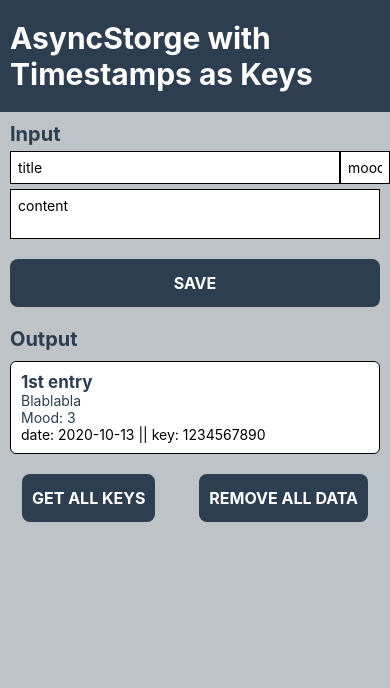
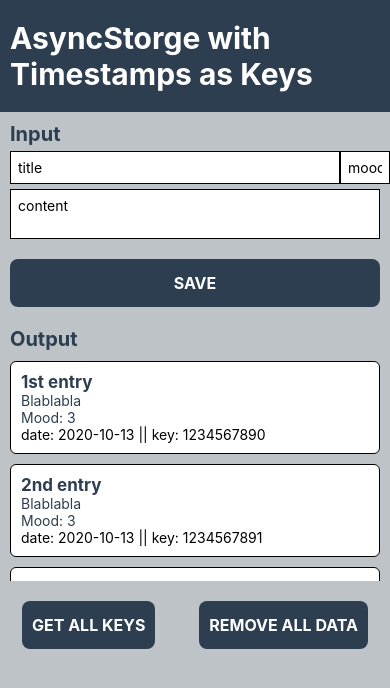
Before and after one commit to anneKoethke/AsyncStoreWithTimestampKey, a React Native app: screen / in a window 390 px wide. Shown: the top 688 px of the page. Built offline with nearby package versions, Linux system fonts and the light colour scheme.

Commit message:
added data, changed flatlist display and a comment

```diff
--- a/App.js
+++ b/App.js
@@ -25,11 +25,9 @@ export default function App() {
     getDataFromAsyncStore();
   }, [])
 
-  // reset all data in App initially
+  // reset all (user's and auto-gen) data shown in App initially
   const initialReset = () => {
-    // user inputs
     resetUserInput();
-    // auto-generated
     resetAutoGeneratedInput();
   }
 
@@ -45,7 +43,10 @@ export default function App() {
     setDate("");
     setKey("");
     setEntries([
-      { title: "1st entry", content: "Blablabla", mood: "3", date: "2020-10-13", key:"1234567890"}
+      { title: "1st entry", content: "Blablabla", mood: "3", date: "2020-10-13", key:"1234567890" },
+      { title: "2nd entry", content: "Blablabla", mood: "3", date: "2020-10-13", key:"1234567891" },
+      { title: "3rd entry", content: "Blablabla", mood: "3", date: "2020-10-13", key:"1234567892" },
+      { title: "4th entry", content: "Blablabla", mood: "3", date: "2020-10-13", key:"1234567893" }
     ]);
   }
 
@@ -81,7 +82,6 @@ export default function App() {
 
   return (
     <SafeAreaView style={globalStyles.container}>
-      <View>
       <StatusBar style="auto" />
 
       <Text style={globalStyles.titleText}>AsyncStorge with Timestamps as Keys</Text>
@@ -97,10 +97,14 @@ export default function App() {
       <View style={globalStyles.innerContainer}>
         <Text style={globalStyles.h1}>Output</Text>
         <FlatList
+          style={globalStyles.flatlist}
           data={entries}
           renderItem={({item}) => (
             <TouchableOpacity onPress={() => removeEntryFromView(item.key)}>
-                <Card  title={item.title} content={item.content} mood={item.mood} date={item.date} id={item.key}/>
+              <Card
+                title={item.title} content={item.content} mood={item.mood}
+                date={item.date} id={item.key}
+              />
             </TouchableOpacity>
           )}
         />
@@ -110,7 +114,6 @@ export default function App() {
         <Btn text='get all keys' onPress={getAllKeysFromAsyncStore} />
         <Btn text='remove all data' onPress={clearAsyncStore} />
       </View>
-      </View>
     </SafeAreaView>
   );
 }
--- a/res/style/global.js
+++ b/res/style/global.js
@@ -25,6 +25,11 @@ export const globalStyles = StyleSheet.create({
   },
   p: {
     color: '#2c3e50',
+  },
+  flatlist: {
+    paddingVertical: 10,
+    fontSize: 17,
+    height: 230,
   },
   innerContainer: {
     marginVertical: 10,
@@ -61,7 +66,7 @@ export const globalStyles = StyleSheet.create({
     textAlign: 'center',
   },
   cardView: {
-    marginTop: 10,
+    marginBottom: 10,
     backgroundColor: '#fff',
     borderWidth: 1,
     borderColor: '#000',
```
Lines whose indentation alone changed are shown as unchanged.
